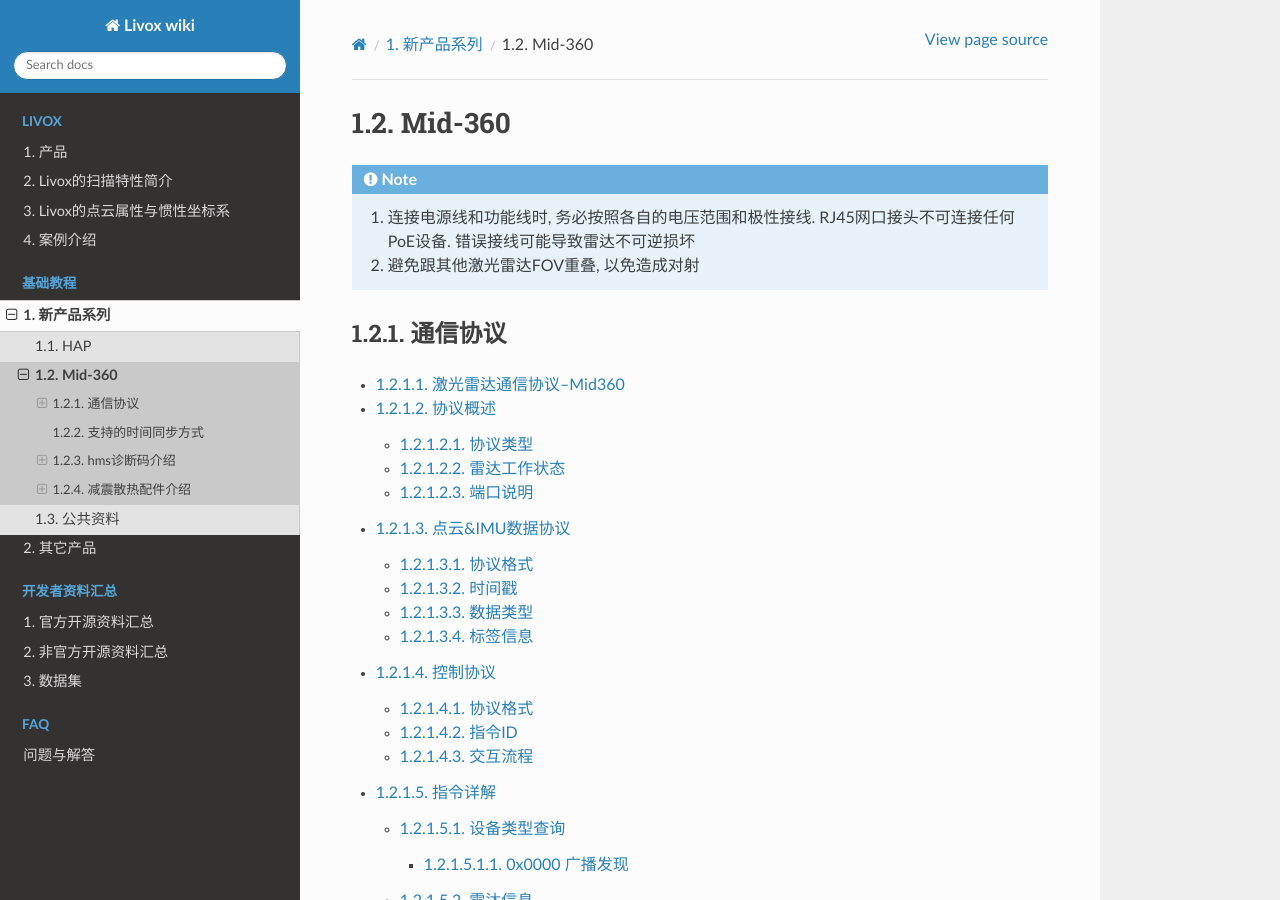
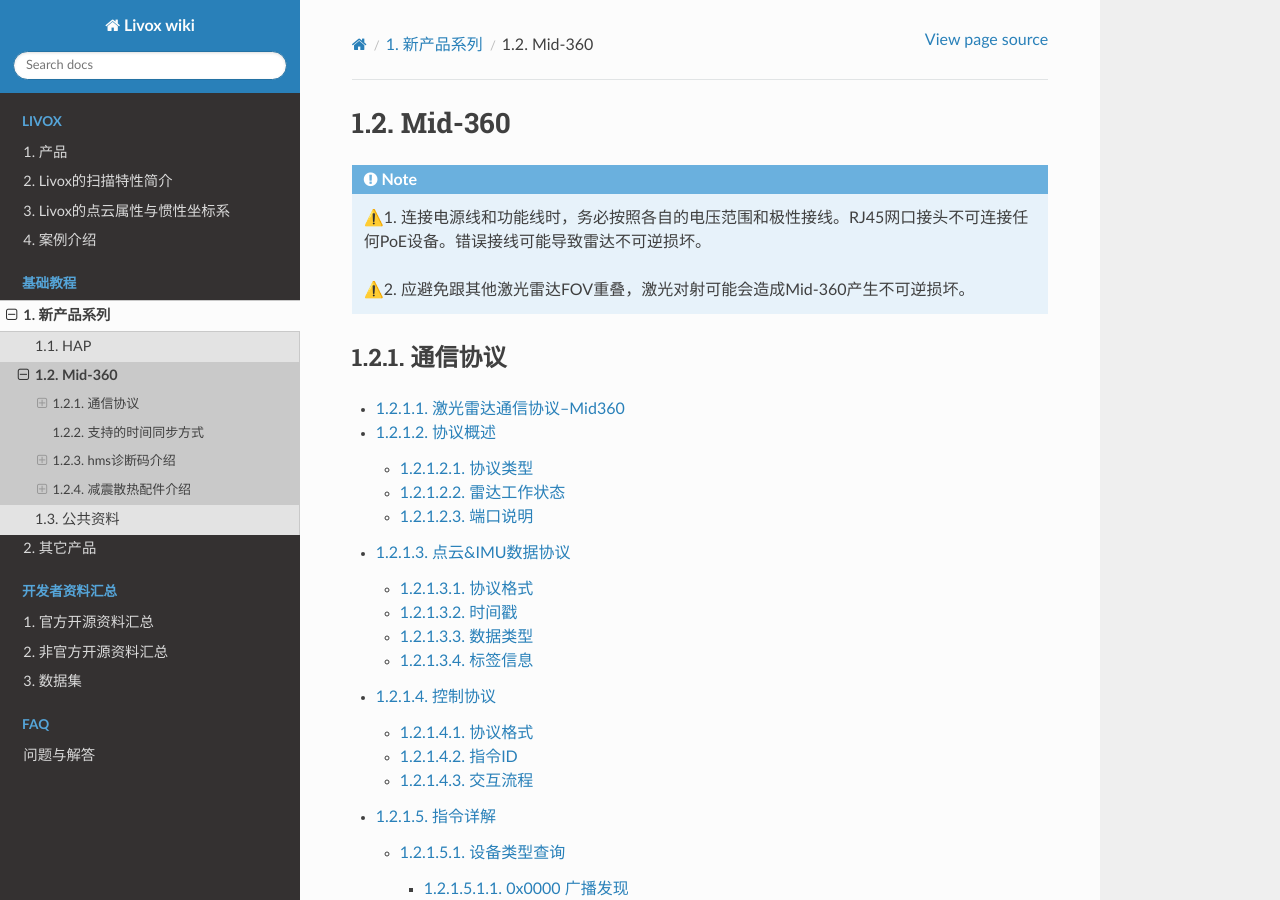
Before and after one commit to Livox-SDK/livox_wiki_cn, a Sphinx documentation site: the page built from source/tutorials/new_product/mid360/mid360.rst, in a window 1280 px wide and 900 px high. Built offline with Sphinx 7.4.7 and the Read the Docs theme 2.0.0, drawn with Linux system fonts in a browser that asks for light colours.

Commit message:
增加醒目标识符

```diff
--- a/source/tutorials/new_product/mid360/mid360.rst
+++ b/source/tutorials/new_product/mid360/mid360.rst
@@ -3,9 +3,9 @@
 =================
 
 .. note::
-    1. 连接电源线和功能线时, 务必按照各自的电压范围和极性接线. RJ45网口接头不可连接任何PoE设备. 错误接线可能导致雷达不可逆损坏
+    ⚠️1. 连接电源线和功能线时，务必按照各自的电压范围和极性接线。RJ45网口接头不可连接任何PoE设备。错误接线可能导致雷达不可逆损坏。
 
-    2. 避免跟其他激光雷达FOV重叠, 以免造成对射
+    ⚠️2. 应避免跟其他激光雷达FOV重叠，激光对射可能会造成Mid-360产生不可逆损坏。
 
 通信协议
 ------------
```
